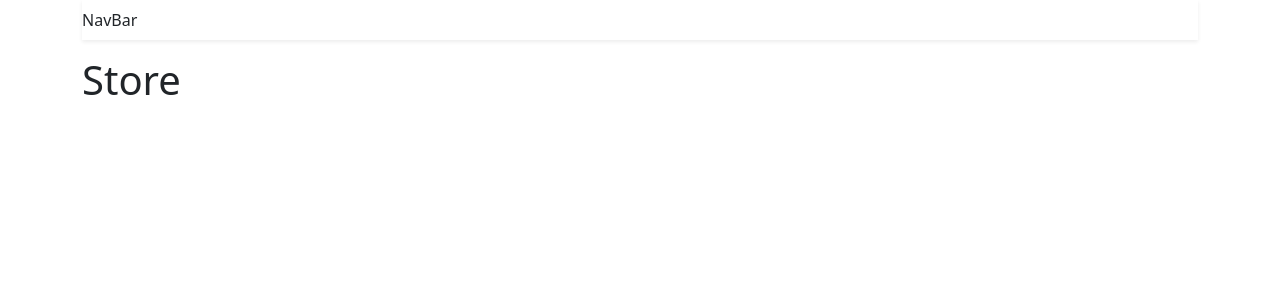
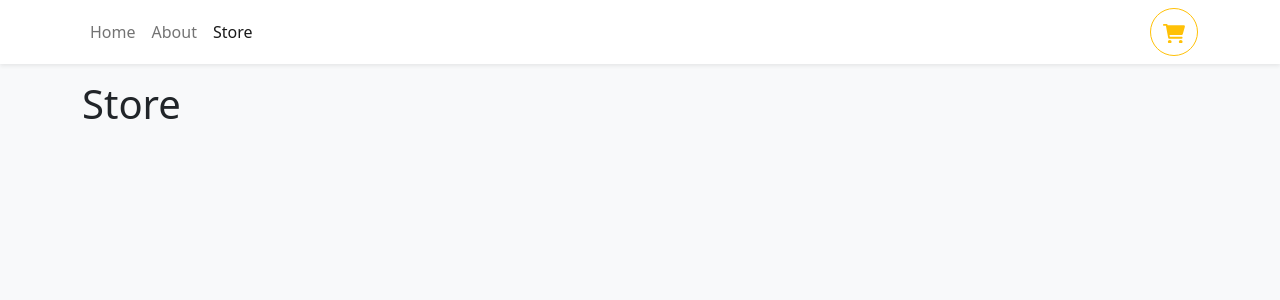
Before and after one commit to petermoyano/TS-React-Shooping-cart-app, a React (Vite) app: page /store in a window 1280 px wide. Shown: the top 300 px of the page. Built offline with nearby package versions, Linux system fonts and the light colour scheme.

Commit message:
Basic shopping cart button

```diff
--- a/index.html
+++ b/index.html
@@ -6,7 +6,7 @@
     <meta name="viewport" content="width=device-width, initial-scale=1.0" />
     <title>Vite + React + TS</title>
   </head>
-  <body>
+  <body class="bg-light">
     <div id="root"></div>
     <script type="module" src="/src/main.tsx"></script>
   </body>
--- a/src/App.tsx
+++ b/src/App.tsx
@@ -3,7 +3,7 @@
 import { Home } from "./pages/Home";
 import { About } from "./pages/About";
 import { Store } from "./pages/Store";
-import Navbar from "./components/NavBar";
+import { Navbar } from "./components/Navbar";
 
 function App() {
     return (
--- a/src/components/Navbar.tsx
+++ b/src/components/Navbar.tsx
@@ -1,9 +1,38 @@
-import { Container, Navbar as NavbarBs } from "react-bootstrap";
+import { Button, Container, Nav, Navbar as NavbarBs } from "react-bootstrap";
+import { NavLink } from "react-router-dom";
 
-export default function Navbar() {
+export function Navbar() {
     return (
-        <Container>
-            <NavbarBs className="bg-white shadow-sm mb-3">NavBar</NavbarBs>
-        </Container>
+        <NavbarBs className="bg-white shadow-sm mb-3">
+            <Container>
+                <Nav className="me-auto">
+                    <Nav.Link as={NavLink} to="/">
+                        Home
+                    </Nav.Link>
+                    <Nav.Link as={NavLink} to="/about">
+                        About
+                    </Nav.Link>
+                    <Nav.Link as={NavLink} to="/store">
+                        Store
+                    </Nav.Link>
+                </Nav>
+                <Button
+                    style={{
+                        width: "3rem",
+                        height: "3rem",
+                    }}
+                    variant="outline-warning"
+                    className="rounded-circle"
+                >
+                    <svg
+                        xmlns="http://www.w3.org/2000/svg"
+                        viewBox="0 0 576 512"
+                        fill="currentColor"
+                    >
+                        <path d="M96 0C107.5 0 117.4 8.19 119.6 19.51L121.1 32H541.8C562.1 32 578.3 52.25 572.6 72.66L518.6 264.7C514.7 278.5 502.1 288 487.8 288H170.7L179.9 336H488C501.3 336 512 346.7 512 360C512 373.3 501.3 384 488 384H159.1C148.5 384 138.6 375.8 136.4 364.5L76.14 48H24C10.75 48 0 37.25 0 24C0 10.75 10.75 0 24 0H96zM128 464C128 437.5 149.5 416 176 416C202.5 416 224 437.5 224 464C224 490.5 202.5 512 176 512C149.5 512 128 490.5 128 464zM512 464C512 490.5 490.5 512 464 512C437.5 512 416 490.5 416 464C416 437.5 437.5 416 464 416C490.5 416 512 437.5 512 464z" />
+                    </svg>
+                </Button>
+            </Container>
+        </NavbarBs>
     );
 }
--- a/vite.config.ts
+++ b/vite.config.ts
@@ -3,6 +3,9 @@
 
 // https://vitejs.dev/config/
 export default defineConfig({
+    server: {
+        watch: { usePolling: true },
+    },
     optimizeDeps: { disabled: false },
     plugins: [react()],
 });
```
